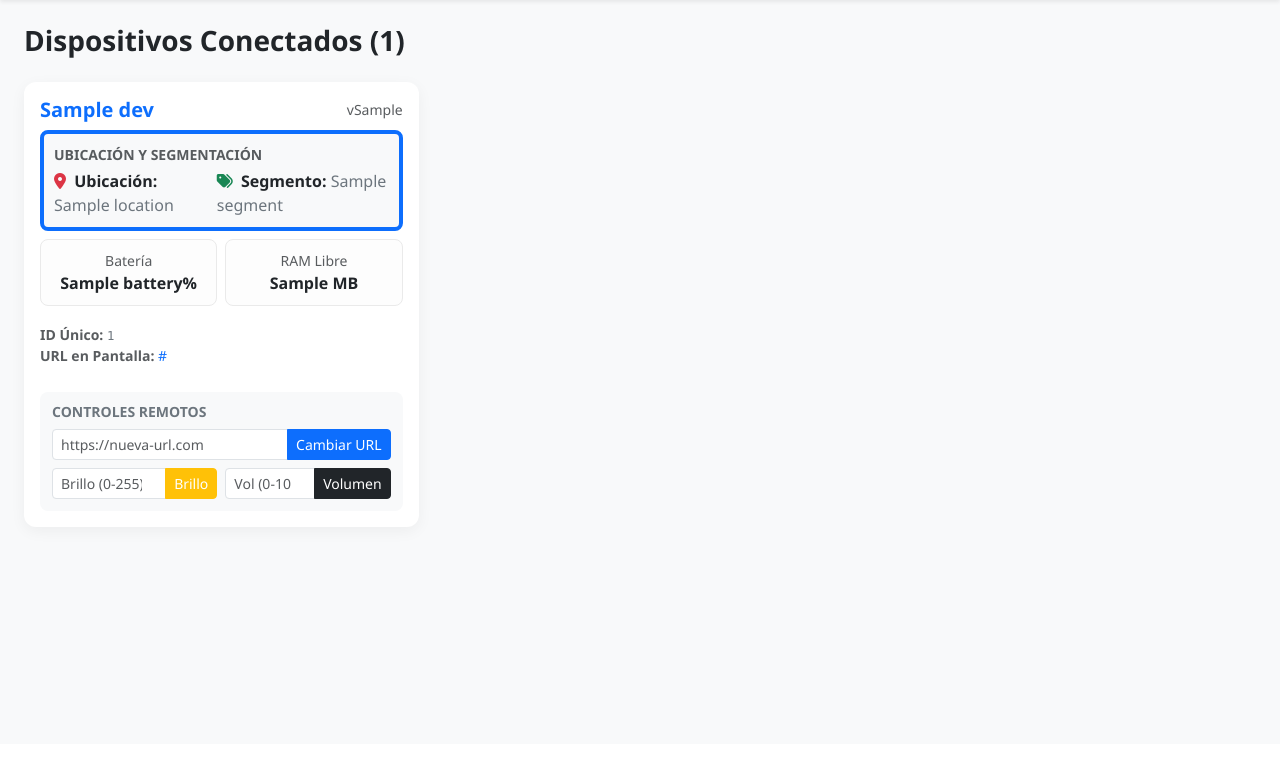
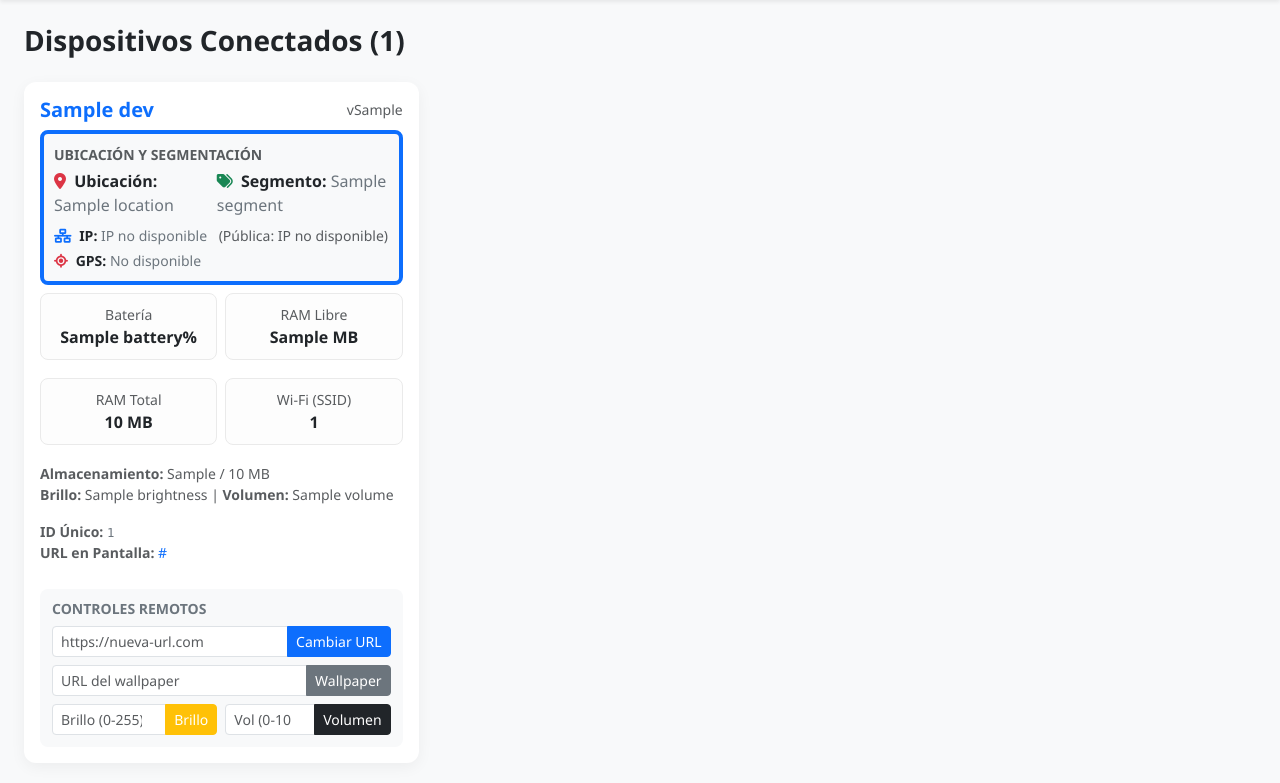
Before and after one commit to imaginationbox09/kiosqly-admin-server, a Flask app: template templates/index.html in a window 1280 px wide. Shown: the part 56-839 px from the top of the page. Before the commit the page ends 588 px from the top, so only its background shows below. Run offline with Flask 3, Linux system fonts and the light colour scheme; the template is opened without the code that fills it: most values are stand-ins (such as "Sample title", 1, 10 or a date in 2020).

Commit message:
New Dash Updated

```diff
--- a/admin_server.py
+++ b/admin_server.py
@@ -1,7 +1,7 @@
 import base64
 import os
 from datetime import datetime, timezone
-from flask import Flask, render_template, request, jsonify
+from flask import Flask, render_template, render_template_string, request, jsonify
 from pymongo import ASCENDING, DESCENDING, MongoClient, ReturnDocument
 
 import os
@@ -174,6 +174,8 @@ def send_command_api(device_id):
         command_payload['url'] = data['url']
     if data.get('wallpaper'):
         command_payload['wallpaper'] = data['wallpaper']
+    if data.get('value') is not None:
+        command_payload['value'] = data['value']
     collection.update_one({'device_id': device_id}, {'$push': {'pending_commands': command_payload}})
     return jsonify({'success': True, 'message': f'Comando {command} encolado'}), 200
 
--- a/templates/index.html
+++ b/templates/index.html
@@ -47,6 +47,15 @@
                             <span><i class="fas fa-map-marker-alt text-danger me-1"></i> <strong>Ubicación:</strong> <span class="text-secondary">{{ dev.get('location', 'No asignada') }}</span></span>
                             <span><i class="fas fa-tags text-success me-1"></i> <strong>Segmento:</strong> <span class="text-secondary">{{ dev.get('segment', 'General') }}</span></span>
                         </div>
+                        <div class="small mt-2">
+                            <i class="fas fa-network-wired text-primary me-1"></i>
+                            <strong>IP:</strong> <span class="text-secondary">{{ dev.get('local_ip') or dev.get('ip_address') or 'IP no disponible' }}</span>
+                            <span class="text-muted ms-2">(Pública: {{ dev.get('public_ip') or 'IP no disponible' }})</span>
+                        </div>
+                        <div class="small mt-1">
+                            <i class="fas fa-location-crosshairs text-danger me-1"></i>
+                            <strong>GPS:</strong> <span class="text-secondary">{{ dev.get('gps') or 'No disponible' }}</span>
+                        </div>
                     </div>
 
                     <!-- Métricas de Hardware / Red -->
@@ -60,9 +69,29 @@
                         <div class="col-6">
                             <div class="metric-box">
                                 <span class="d-block text-muted small">RAM Libre</span>
-                                <strong class="text-dark">{{ dev.get('ram_free', 'N/A') }} MB</strong>
+                                <strong class="text-dark">{{ dev.get('ram_free_mb', dev.get('ram_free', 'N/A')) }} MB</strong>
                             </div>
                         </div>
+                    </div>
+
+                    <div class="row text-center g-2 mb-2">
+                        <div class="col-6">
+                            <div class="metric-box">
+                                <span class="d-block text-muted small">RAM Total</span>
+                                <strong class="text-dark">{{ dev.get('ram_total_mb', 'N/A') }} MB</strong>
+                            </div>
+                        </div>
+                        <div class="col-6">
+                            <div class="metric-box">
+                                <span class="d-block text-muted small">Wi-Fi (SSID)</span>
+                                <strong class="text-dark text-truncate d-block" title="{{ dev.get('wifi_ssid', 'N/A') }}">{{ dev.get('wifi_ssid', 'N/A') }}</strong>
+                            </div>
+                        </div>
+                    </div>
+
+                    <div class="small text-muted mb-3">
+                        <div><strong>Almacenamiento:</strong> {{ dev.get('storage_free_mb', 'N/A') }} / {{ dev.get('storage_total_mb', 'N/A') }} MB</div>
+                        <div><strong>Brillo:</strong> {{ dev.get('brightness', 'N/A') }} | <strong>Volumen:</strong> {{ dev.get('volume', 'N/A') }}</div>
                     </div>
 
                     <div class="small text-muted mb-3">
@@ -77,7 +106,13 @@
                         <!-- Cambiar URL -->
                         <div class="input-group input-group-sm mb-2">
                             <input type="text" class="form-control" id="url-{{ dev.device_id }}" placeholder="https://nueva-url.com">
-                            <button class="btn btn-primary" type="button" onclick="sendCommand('{{ dev.device_id }}', 'change_url')">Cambiar URL</button>
+                            <button class="btn btn-primary" type="button" onclick="sendCommand('{{ dev.device_id }}', 'set_url')">Cambiar URL</button>
+                        </div>
+
+                        <!-- Fondo de pantalla remoto -->
+                        <div class="input-group input-group-sm mb-2">
+                            <input type="url" class="form-control" id="wallpaper-{{ dev.device_id }}" placeholder="URL del wallpaper">
+                            <button class="btn btn-secondary" type="button" onclick="sendCommand('{{ dev.device_id }}', 'set_wallpaper')">Wallpaper</button>
                         </div>
 
                         <!-- Brillo y Volumen -->
@@ -85,13 +120,13 @@
                             <div class="col-6">
                                 <div class="input-group input-group-sm">
                                     <input type="number" class="form-control" id="brightness-{{ dev.device_id }}" placeholder="Brillo (0-255)" min="0" max="255">
-                                    <button class="btn btn-warning text-white" type="button" onclick="sendCommand('{{ dev.device_id }}', 'brightness')">Brillo</button>
+                                    <button class="btn btn-warning text-white" type="button" onclick="sendCommand('{{ dev.device_id }}', 'set_brightness')">Brillo</button>
                                 </div>
                             </div>
                             <div class="col-6">
                                 <div class="input-group input-group-sm">
                                     <input type="number" class="form-control" id="volume-{{ dev.device_id }}" placeholder="Vol (0-100)" min="0" max="100">
-                                    <button class="btn btn-dark" type="button" onclick="sendCommand('{{ dev.device_id }}', 'volume')">Volumen</button>
+                                    <button class="btn btn-dark" type="button" onclick="sendCommand('{{ dev.device_id }}', 'set_volume')">Volumen</button>
                                 </div>
                             </div>
                         </div>
@@ -111,17 +146,19 @@
     </div>
 
     <script>
-        function sendCommand(deviceId, actionType) {
-            let payload = { action: actionType };
-            if (actionType === 'change_url') {
+        function sendCommand(deviceId, command) {
+            let payload = { command: command };
+            if (command === 'set_url') {
                 payload.url = document.getElementById('url-' + deviceId).value;
-            } else if (actionType === 'brightness') {
+            } else if (command === 'set_wallpaper') {
+                payload.url = document.getElementById('wallpaper-' + deviceId).value;
+            } else if (command === 'set_brightness') {
                 payload.value = document.getElementById('brightness-' + deviceId).value;
-            } else if (actionType === 'volume') {
+            } else if (command === 'set_volume') {
                 payload.value = document.getElementById('volume-' + deviceId).value;
             }
 
-            fetch('/api/command/' + deviceId, {
+            fetch('/api/v1/kiosks/' + deviceId + '/command', {
                 method: 'POST',
                 headers: { 'Content-Type': 'application/json' },
                 body: JSON.stringify(payload)
```
